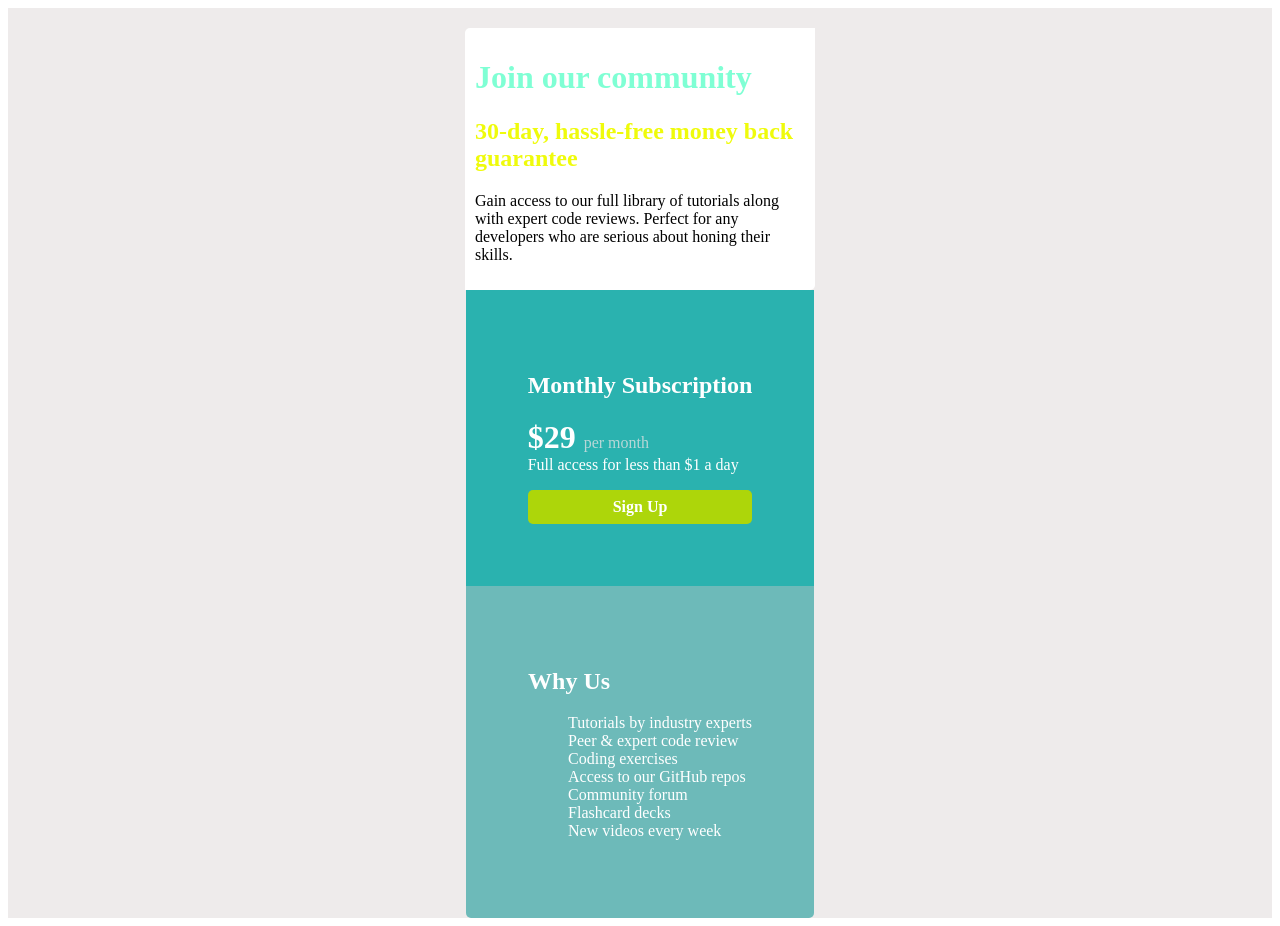
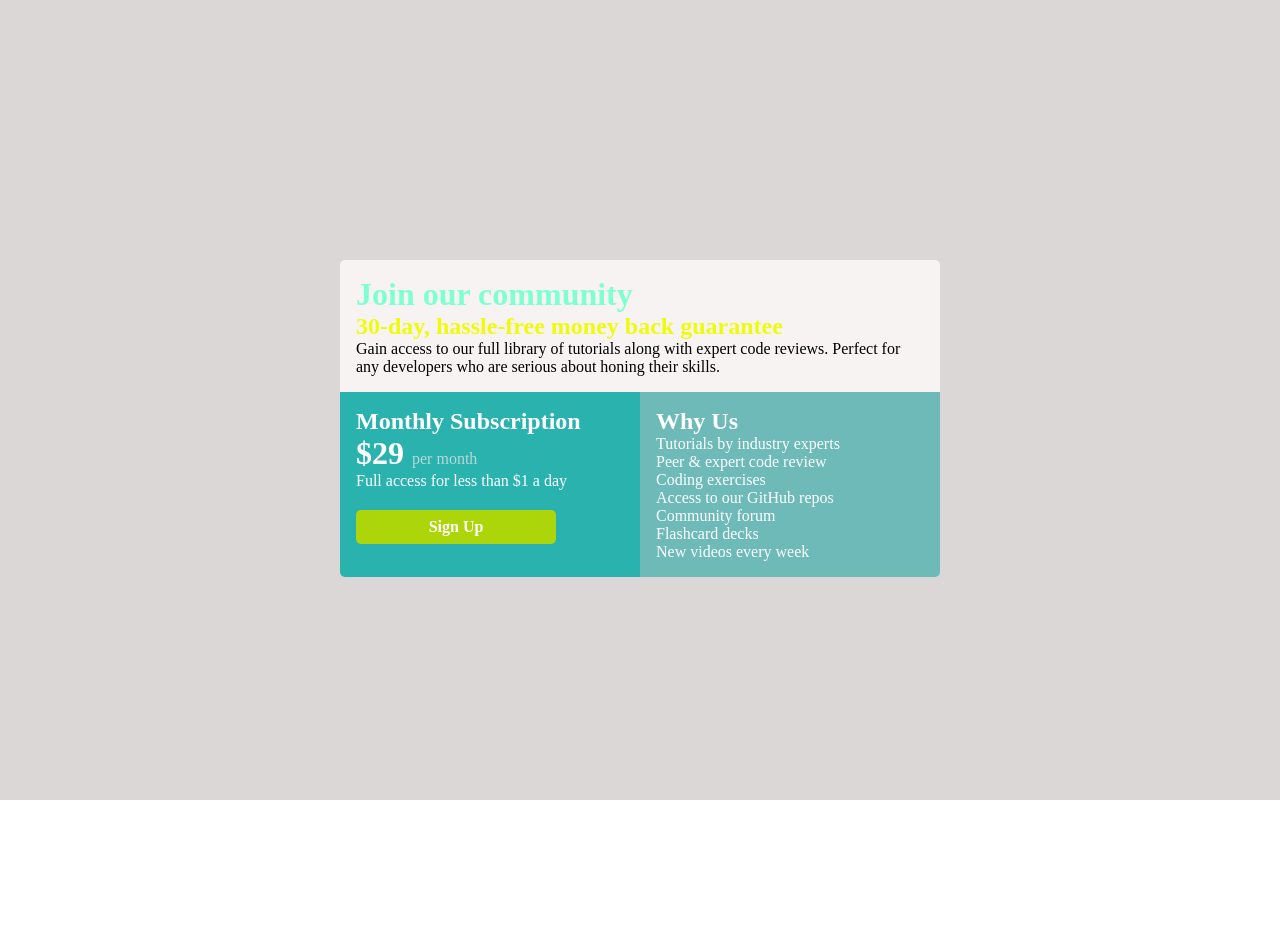
Before and after one commit to AbdiAbsiye/single-price-grid-componen.github.io, a plain HTML site: page index.html in a window 1280 px wide. After the commit the page ends 800 px from the top, so only its background shows below. Drawn offline with Linux system fonts and the light colour scheme.

Commit message:
project done

```diff
--- a/index.html
+++ b/index.html
@@ -12,12 +12,15 @@
 </head>
 <body>
 <div class="container">
+ <div class="three-items">
   <div class="item1">
     <h1> Join our community</h1>
     <h2 id="first-h2">30-day, hassle-free money back guarantee</h2>
     <p> Gain access to our full library of tutorials along with expert code reviews.
      Perfect for any developers who are serious about honing their skills.</p>
    </div>
+
+    <div class="split">
             <div class="item2">
               <h2> Monthly Subscription</h2>
               <p id="item2p"> <span style="font-size: xx-large; font-weight: bold;">&dollar;29 </span><span style="color: rgb(184, 215, 215);">per month</span><br>
@@ -26,8 +29,9 @@
               <div class="button">Sign Up</div>
             </div>
         <div class="item3">
+
+          <ul>
             <h2> Why Us</h2>
-      <ul>
             <li>Tutorials by industry experts</li>
             <li>Peer &amp; expert code review</li>
             <li>Coding exercises</li>
@@ -36,6 +40,9 @@
             <li> Flashcard decks</li>
             <li> New videos every week</li>
           </ul>
+        </div>
+
+  </div>
  </div>
   </div>
 
--- a/style.css
+++ b/style.css
@@ -1,13 +1,18 @@
+
+*{
+    padding: 0;
+    margin: 0;
+    box-sizing: border-box;
+}
+
 
  .container{
-    display:flex;
-    flex-direction: column;
-
-    min-height: 90vh;
-
-    align-items: center;
+    display: grid;
     justify-content: center;
-    background-color: rgb(238, 235, 235);
+    place-items: center;
+    grid-template-columns: 100%;
+    min-height: 100vh;
+    background-color: rgb(219, 215, 215);
     padding-top: 20px;
     box-sizing: border-box;
 
@@ -15,26 +20,32 @@
 }
 .item1{
 
-    background-color:white;
-     padding: 10px;
-     max-width: 330px;
-     border-radius: 5px 0 5px 0;
+    background-color:rgb(247, 243, 243);
+    padding: 1rem;
+    max-height: 400px;
+    min-width: 200px;
+    max-width: 257px;
+    border-radius:  5px 5px 0 0;
+
+
 
 
 
 }
 .item2{
     background-color:  hsl(179, 62%, 43%);
-    padding: 62px;
+    padding: 1rem;
     max-width: 330px;
+    max-height: 300px;
 
 
 }
 .item3{
     background-color:  hsl(179, 36%, 58%);
-    padding: 62px;
+    padding: 1rem;
     max-width: 330px;
     border-radius: 0 0 5px 5px;
+    max-height: 300px;
 
 }
 h1{
@@ -55,6 +66,9 @@ text-align: center;
     border-radius: 5px;
     padding: 8px;
     font-weight: bold;
+    max-width: 200px;
+    margin-top: 20px;
+
 
 }
  ul{
@@ -64,3 +78,48 @@ font-weight: bold;
  #item2p{
     color: white;
  }
+
+ .split {
+    display: flex;
+    flex-direction: column;
+ }
+ @media(min-width:768px){
+    .container{
+        display:grid;
+        place-items:center;
+
+    }
+
+    .split {
+        flex-direction: row;
+        max-width: 100%;
+
+
+    }
+
+    .item1{
+         grid-area: item1;
+        max-width: 100%;
+
+    }
+    .item2{
+         grid-area: item2;
+        border-radius: 0 0 0 5px;
+        min-width: 50%;
+
+
+
+    }
+    .item3{
+        grid-area: item3;
+        min-width: 50%;
+        border-radius: 0 0 5px 0;
+
+    }
+
+ }
+ .three-items{
+    max-width: 700px;
+    padding: 50px;
+    height: 400px;
+ }
```
Lines whose indentation alone changed are shown as unchanged.
